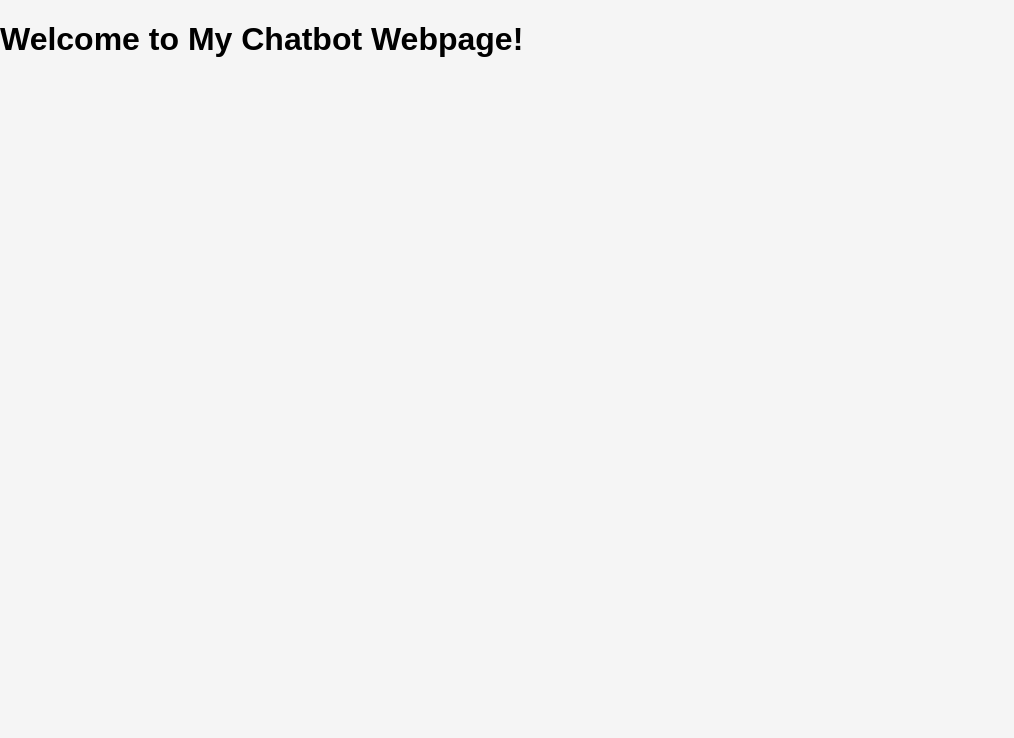
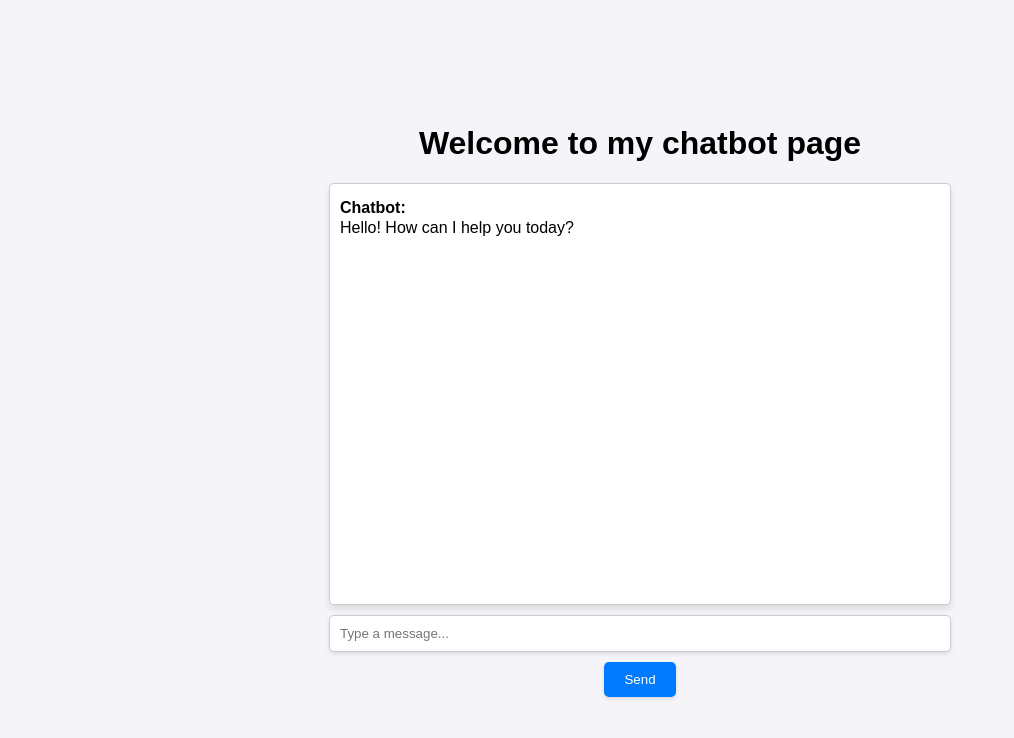
Before and after one commit to sihamlam88/chatbot-webpage, a plain HTML site: page index.html in a window 1280 px wide. Shown: the whole page, without its empty margins (0-1014 px from the left). Drawn offline with Linux system fonts and the light colour scheme.

Commit message:
Update index.html

```diff
--- a/index.html
+++ b/index.html
@@ -1,11 +1,80 @@
 <!DOCTYPE html>
-<html>
+<html lang="en">
 <head>
-    <title>Chatbot Webpage</title>
-    <link rel="stylesheet" href="style.css">
+    <meta charset="UTF-8">
+    <meta name="viewport" content="width=device-width, initial-scale=1.0">
+    <title>Chatbot Page</title>
+    <style>
+        body {
+            font-family: Arial, sans-serif;
+            background-color: #f4f4f9;
+            margin: 0;
+            padding: 0;
+            display: flex;
+            flex-direction: column;
+            align-items: center;
+            justify-content: center;
+            height: 100vh;
+        }
+        #chatbox {
+            border: 1px solid #ccc;
+            background: #fff;
+            padding: 10px;
+            width: 90%;
+            max-width: 600px;
+            height: 400px;
+            overflow-y: scroll;
+            margin-bottom: 10px;
+            box-shadow: 0px 4px 6px rgba(0, 0, 0, 0.1);
+            border-radius: 5px;
+        }
+        #userInput {
+            width: 90%;
+            max-width: 600px;
+            padding: 10px;
+            margin-bottom: 10px;
+            border: 1px solid #ccc;
+            border-radius: 5px;
+            box-shadow: 0px 2px 4px rgba(0, 0, 0, 0.1);
+        }
+        button {
+            padding: 10px 20px;
+            border: none;
+            background-color: #007BFF;
+            color: white;
+            border-radius: 5px;
+            cursor: pointer;
+            box-shadow: 0px 2px 4px rgba(0, 0, 0, 0.1);
+        }
+        button:hover {
+            background-color: #0056b3;
+        }
+        .chat-message {
+            margin: 5px 0;
+        }
+        .chat-message strong {
+            display: block;
+            font-weight: bold;
+            margin-bottom: 2px;
+        }
+        .chat-message.user {
+            text-align: right;
+        }
+        .chat-message.bot {
+            text-align: left;
+        }
+    </style>
 </head>
 <body>
-    <h1>Welcome to My Chatbot Webpage!</h1>
+    <h1>Welcome to my chatbot page</h1>
+    <div id="chatbox">
+        <div class="chat-message bot">
+            <strong>Chatbot:</strong>
+            Hello! How can I help you today?
+        </div>
+    </div>
+    <input type="text" id="userInput" placeholder="Type a message...">
+    <button onclick="processInput()">Send</button>
     <script src="app.js"></script>
 </body>
 </html>
```
